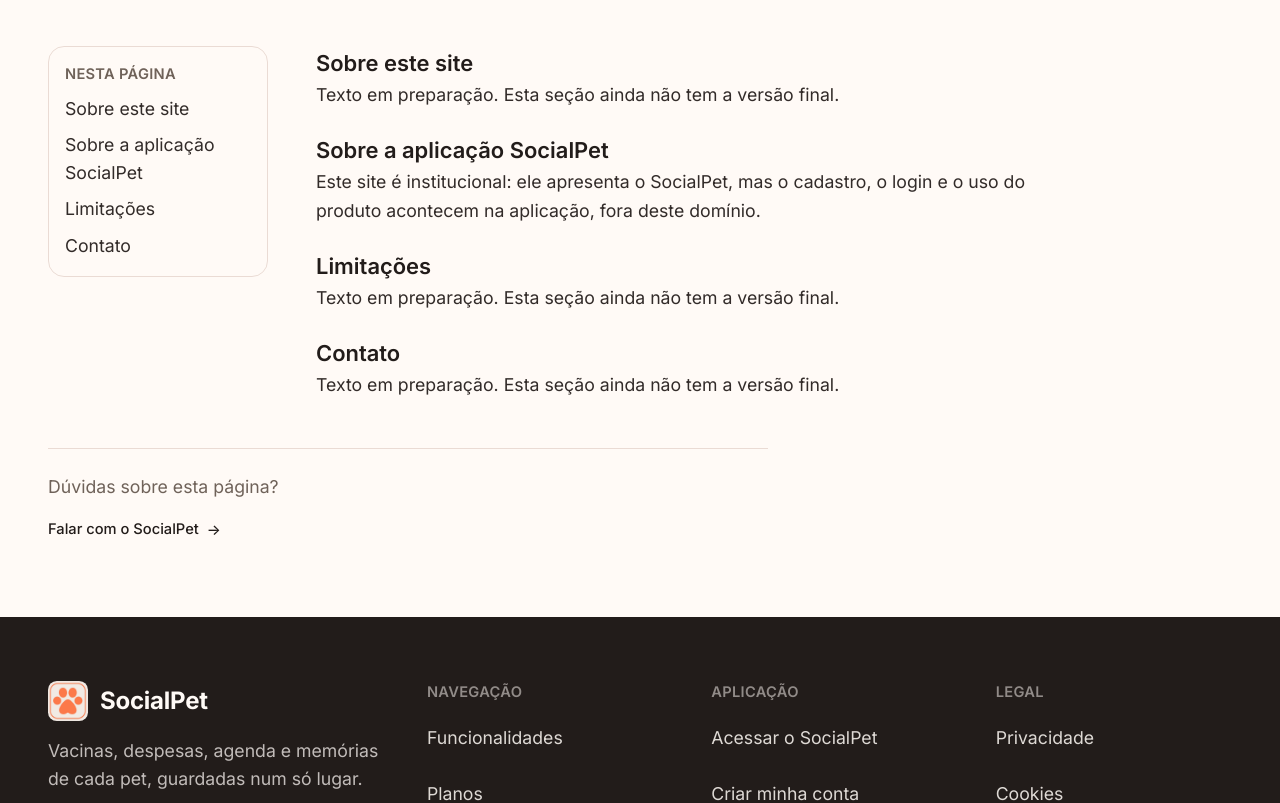
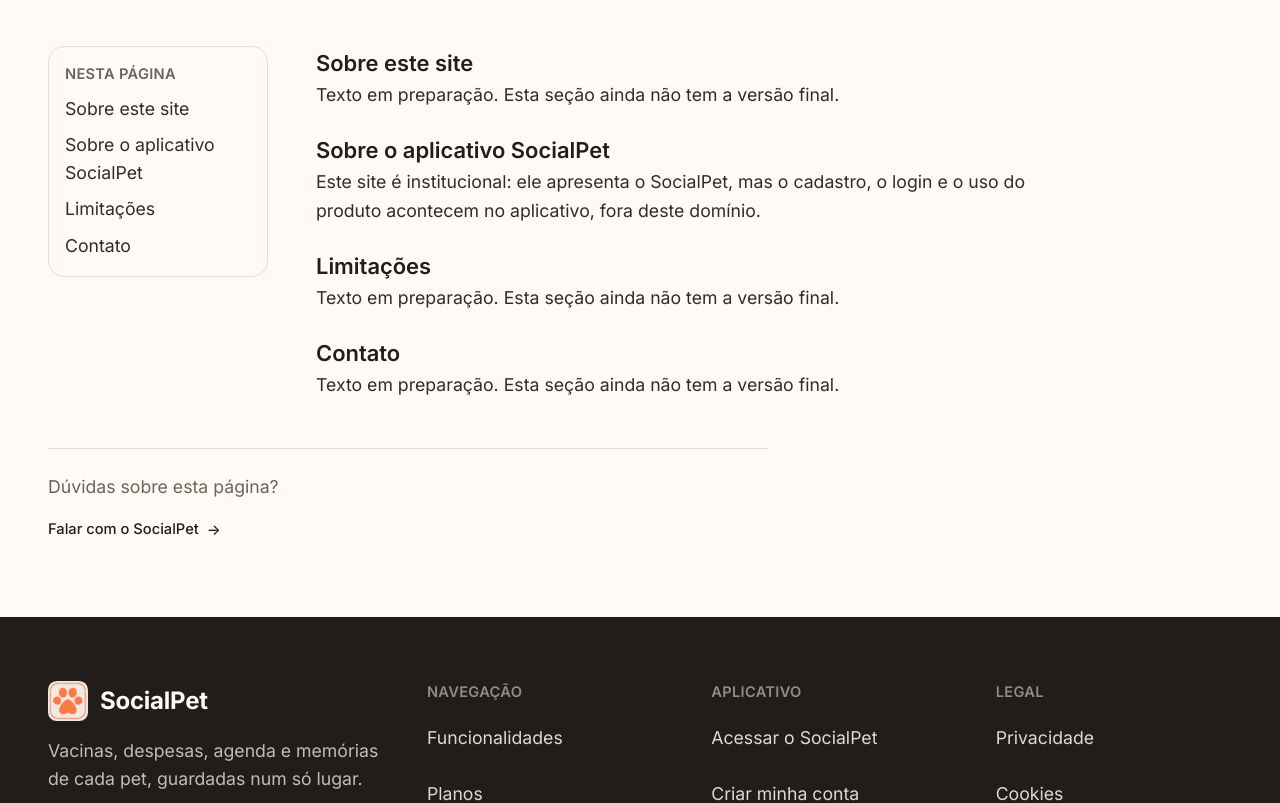
Before and after one commit to 021mgfurt-bot/site-socialpet, a React (Vite) app: page /termos in a window 1280 px wide. Shown: the part 360-1163 px from the top of the page. Built offline with nearby package versions, Linux system fonts and the light colour scheme; no server answers.

Commit message:
fix(copy): use "aplicativo" instead of "aplicação" for the product name
"Aplicação" reads as a dev-facing technical term; "aplicativo" is what a
tutor actually calls the app. Left "data de aplicação" (vaccine
administration date) alone - different word, unrelated meaning.

```diff
--- a/src/components/layout/Footer.tsx
+++ b/src/components/layout/Footer.tsx
@@ -33,7 +33,7 @@
         </nav>
 
         <div className={styles.column}>
-          <span className={styles.columnTitle}>Aplicação</span>
+          <span className={styles.columnTitle}>Aplicativo</span>
           <a className={styles.link} href={loginUrl} {...externalAppLinkProps}>
             Acessar o SocialPet
           </a>
--- a/src/pages/legal/Termos.tsx
+++ b/src/pages/legal/Termos.tsx
@@ -2,7 +2,7 @@
 
 const TOC = [
   { id: "sobre-o-site", label: "Sobre este site" },
-  { id: "sobre-a-aplicacao", label: "Sobre a aplicação SocialPet" },
+  { id: "sobre-a-aplicacao", label: "Sobre o aplicativo SocialPet" },
   { id: "limitacoes", label: "Limitações" },
   { id: "contato", label: "Contato" },
 ];
@@ -11,7 +11,7 @@
   return (
     <LegalPageLayout
       title="Termos de Uso"
-      summary="As regras de uso deste site institucional, e a diferença entre navegar aqui e usar a aplicação SocialPet."
+      summary="As regras de uso deste site institucional, e a diferença entre navegar aqui e usar o aplicativo SocialPet."
       toc={TOC}
     >
       <section id="sobre-o-site">
@@ -19,10 +19,10 @@
         <p>Texto em preparação. Esta seção ainda não tem a versão final.</p>
       </section>
       <section id="sobre-a-aplicacao">
-        <h2>Sobre a aplicação SocialPet</h2>
+        <h2>Sobre o aplicativo SocialPet</h2>
         <p>
           Este site é institucional: ele apresenta o SocialPet, mas o cadastro, o login e o uso do
-          produto acontecem na aplicação, fora deste domínio.
+          produto acontecem no aplicativo, fora deste domínio.
         </p>
       </section>
       <section id="limitacoes">
```
